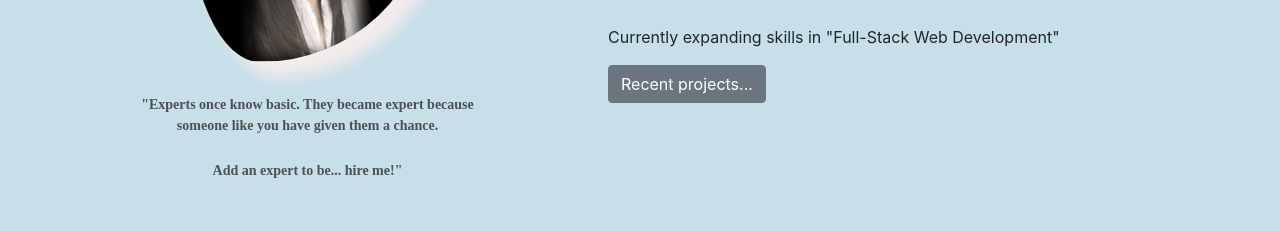
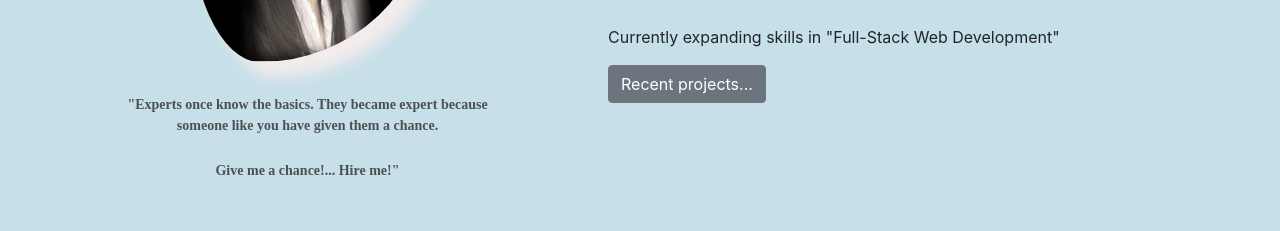
Before and after one commit to nmuceros/muceros__nolita--final-project, a React (Create React App) app in the folder fs1010-project-front-end/: page / in a window 1280 px wide. Shown: the part 284-515 px from the top of the page. Built offline with nearby package versions, Linux system fonts and the light colour scheme.

Commit message:
updates quote in the home page

```diff
--- a/fs1010-project-front-end/src/components/pages/Home.js
+++ b/fs1010-project-front-end/src/components/pages/Home.js
@@ -32,10 +32,10 @@ const Home = () => {
                                 </Row>
                                 <Row>
                                     <div className="homeQuote-container1">
-                                        <p className="texts-experts">"Experts once know basic. They became expert because someone like you have given them a chance.</p>
+                                        <p className="texts-experts">"Experts once know the basics. They became expert because someone like you have given them a chance.</p>
                                     </div>
                                     <div className="homeQuote-container2">
-                                        <p className="texts-add">Add an expert to be... hire me!"</p>
+                                        <p className="texts-add">Give me a chance!... Hire me!"</p>
 
 
                                      </div>
```
Also changed, not shown: 1 other file (tests, documents, lock files or other folders).
